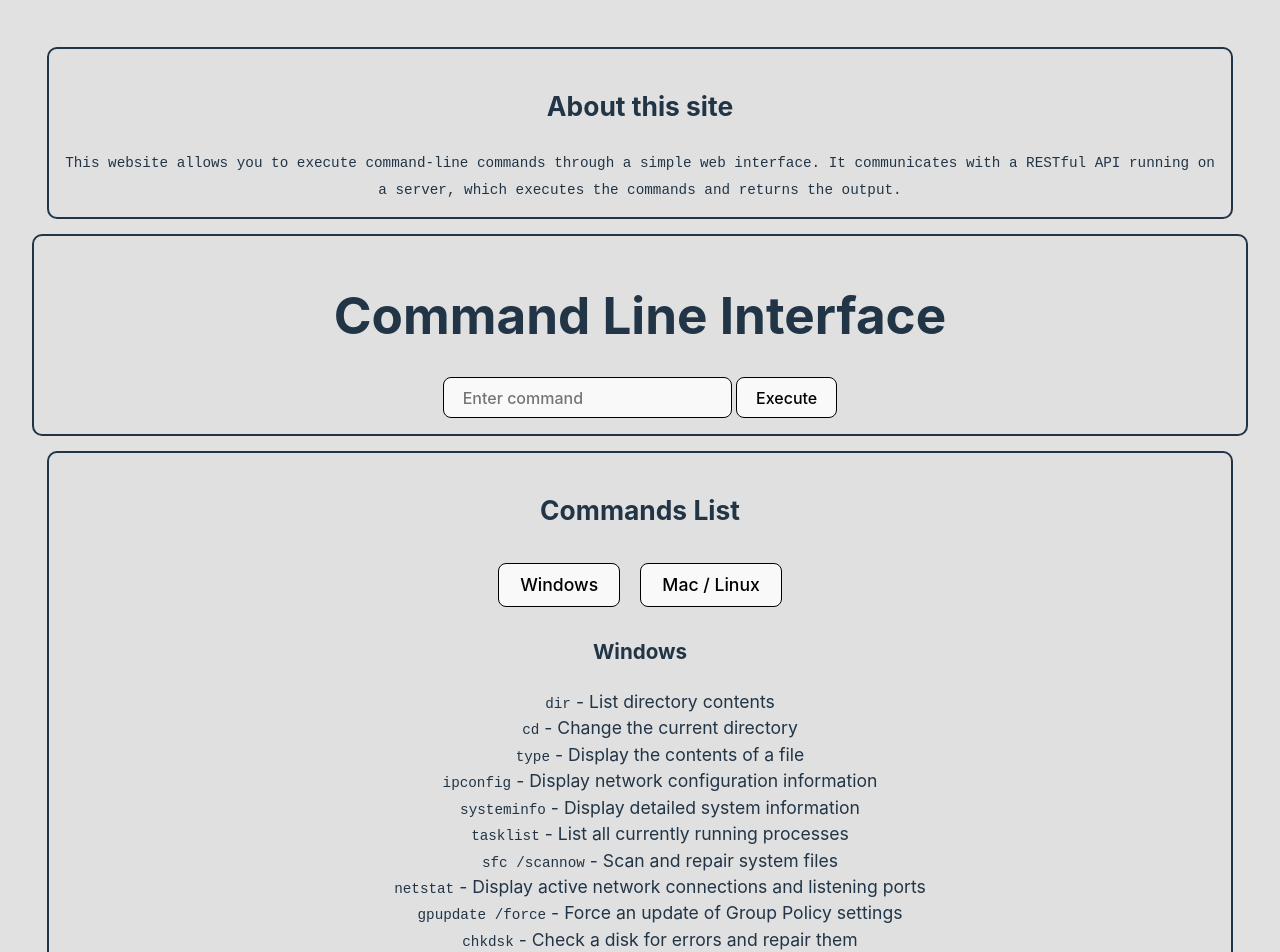
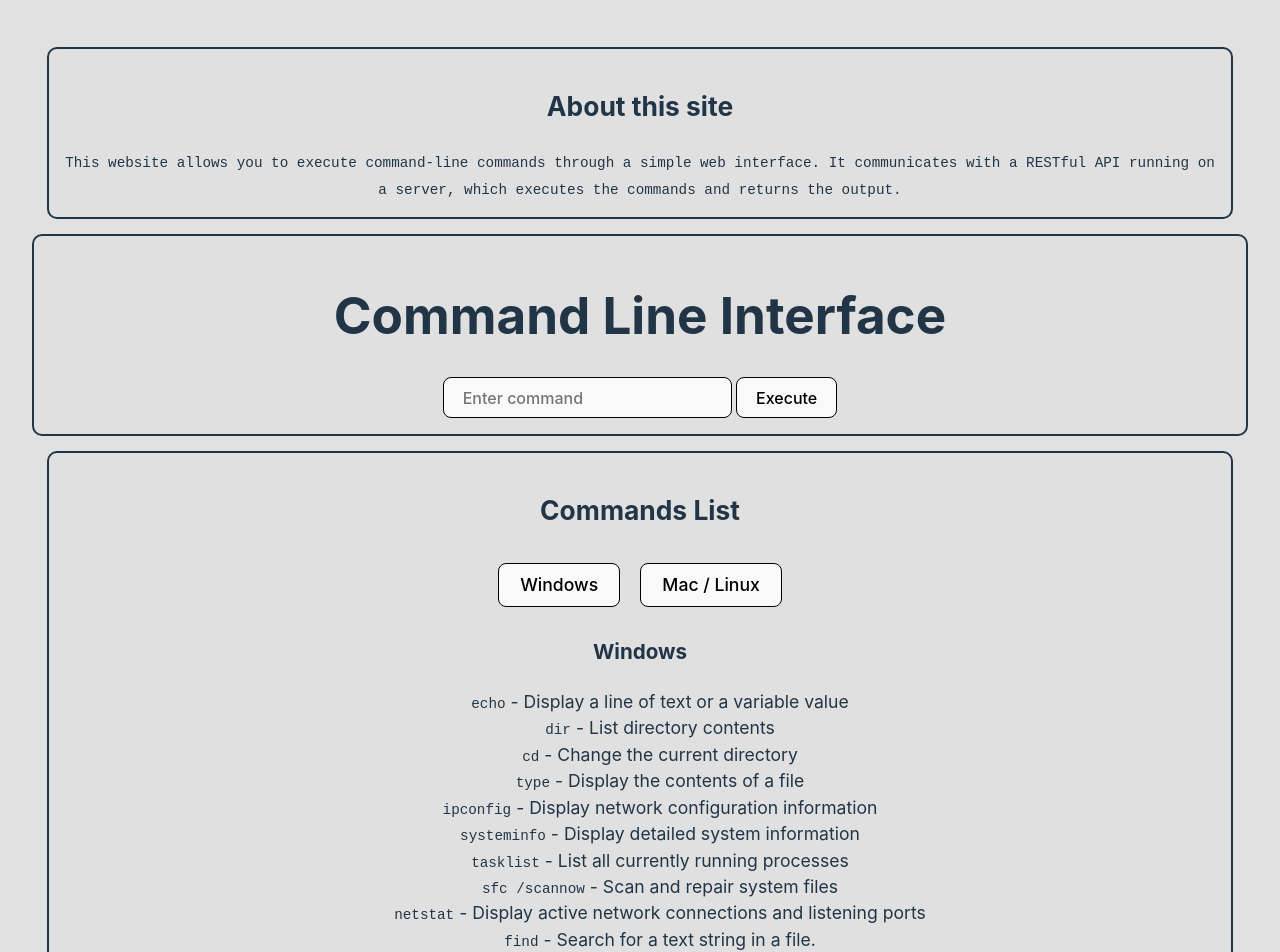
Before and after one commit to BigBobandy/Command-Line-app, a React (Vite) app: page / in a window 1280 px wide. Shown: the top 952 px of the page. Built offline with nearby package versions, Linux system fonts and the light colour scheme.

Commit message:
added a screen shot of the site for readME

```diff
--- a/src/components/CommandList.jsx
+++ b/src/components/CommandList.jsx
@@ -17,6 +17,9 @@ function CommandList() {
         <div>
           <h3>Windows</h3>
           <ul>
+            <li>
+              <code>echo</code> - Display a line of text or a variable value
+            </li>
             <li>
               <code>dir</code> - List directory contents
             </li>
@@ -43,8 +46,7 @@ function CommandList() {
               listening ports
             </li>
             <li>
-              <code>gpupdate /force</code> - Force an update of Group Policy
-              settings
+              <code>find</code> - Search for a text string in a file.
             </li>
             <li>
               <code>chkdsk</code> - Check a disk for errors and repair them
@@ -68,6 +70,9 @@ function CommandList() {
         <div>
           <h3>Mac / Linux</h3>
           <ul>
+            <li>
+              <code>echo</code> - Display a line of text or a variable value
+            </li>
             <li>
               <code>ls</code> - List directory contents
             </li>
```
Also changed, not shown: src/assets/site-screenshot.png (added).
